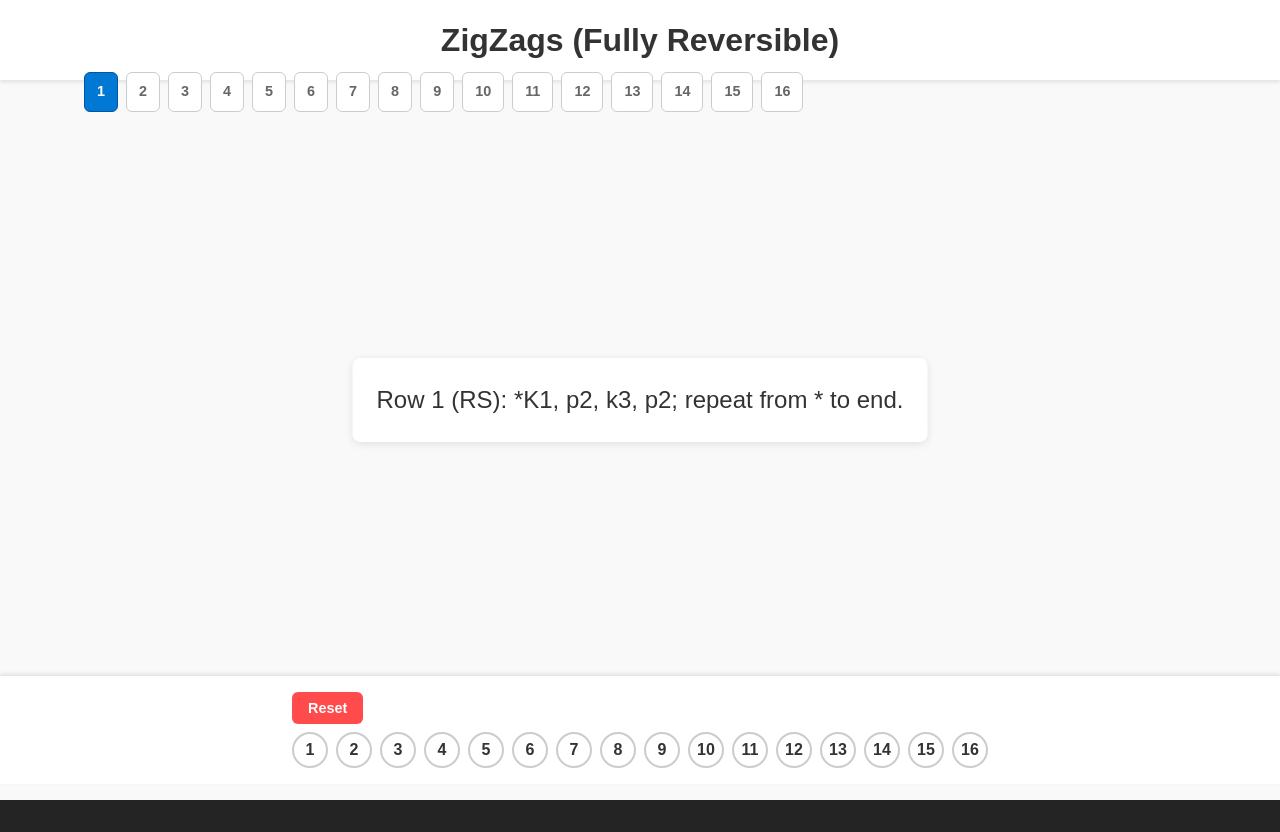
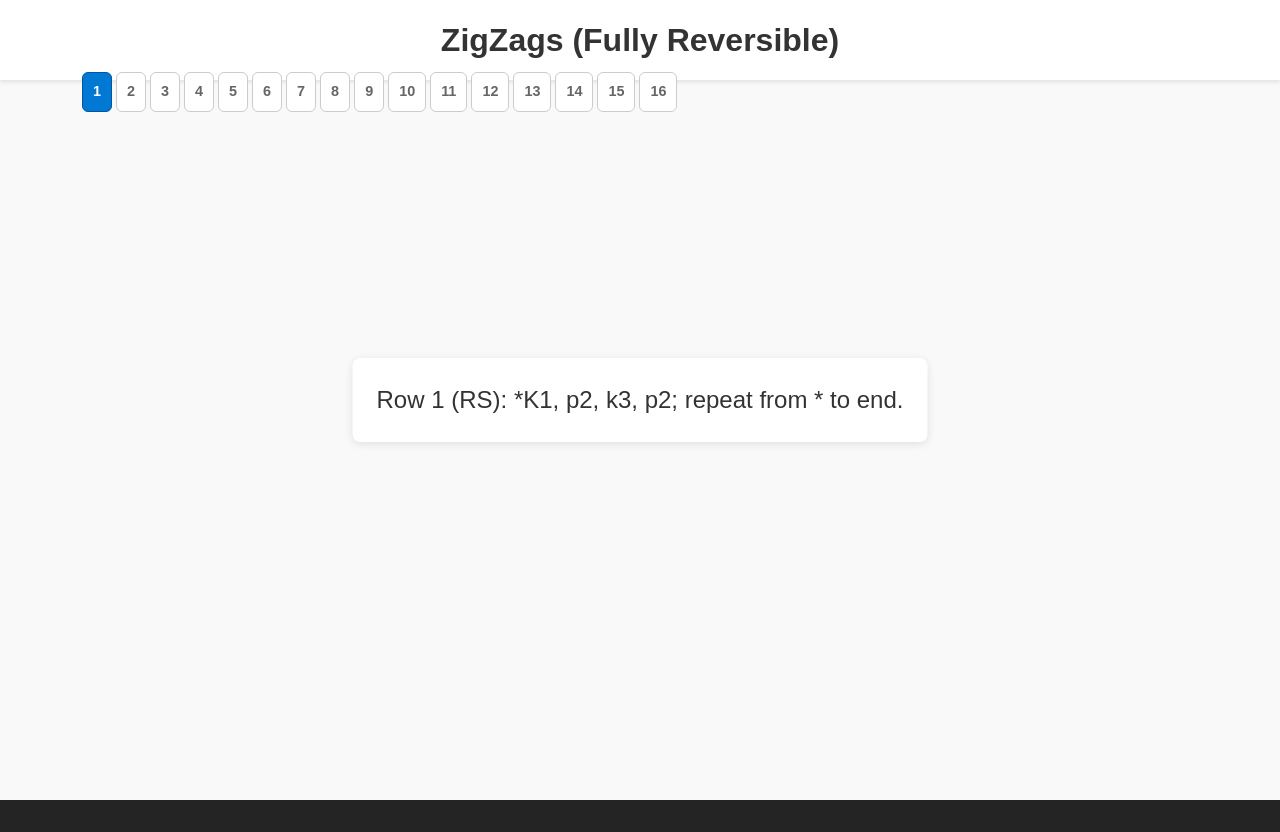
Before and after one commit to monoclefox/yarn-party, a React (Vite) app: page / in a window 1280 px wide. Built offline with nearby package versions, Linux system fonts and the light colour scheme.

Commit message:
hide counter. downsize

```diff
--- a/src/App.css
+++ b/src/App.css
@@ -91,9 +91,9 @@ body {
   font-weight: 600;
   cursor: pointer;
   border: 1px solid var(--border-color);
-  padding: 8px 12px;
+  padding: 8px 10px;
   font-size: 0.9rem;
-  margin: 0 4px;
+  margin: 0 2px;
   transition: all 0.3s ease;
   background-color: var(--card-background-color);
   color: var(--secondary-text-color);
@@ -163,15 +163,15 @@ body {
 .counter-items {
   display: flex;
   flex-direction: row;
-  gap: 8px;
+  gap: 4px;
 }
 
 .counter-item {
   border: 2px solid var(--border-color);
   background-color: var(--card-background-color);
   border-radius: 50%;
-  width: 32px;
-  height: 32px;
+  width: 30px;
+  height: 30px;
   display: flex;
   justify-content: center;
   align-items: center;
--- a/src/App.tsx
+++ b/src/App.tsx
@@ -55,9 +55,9 @@ function App() {
             clickHandler={handleCardClick}
           />
         ))}
-      <div className='counter-container'>
+      {/* <div className='counter-container'>
         <Counter data={typedData.items} />
-      </div>
+      </div> */}
       </div>
     </>
   )
--- a/src/Counter.tsx
+++ b/src/Counter.tsx
@@ -26,11 +26,11 @@ function Counter({ data }: { data: any[] }) {
   }
 
   return <div className="counter">
-    <div className="counter-header">
-      {/* <div className="counter-title">Row Count</div> */}
-      <button className="reset-button" onClick={() => reset()}>Reset</button>
-    </div>
+    {/* <div className="counter-header">
+      <div className="counter-title">Row Count</div>
+    </div> */}
     <div className="counter-items">
+    <button className="reset-button" onClick={() => reset()}>Reset</button>
       {data.map((item) => (
         <CounterItem
           id={item.id}
```
